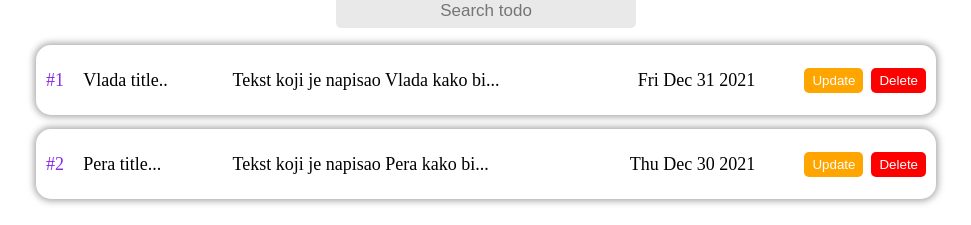
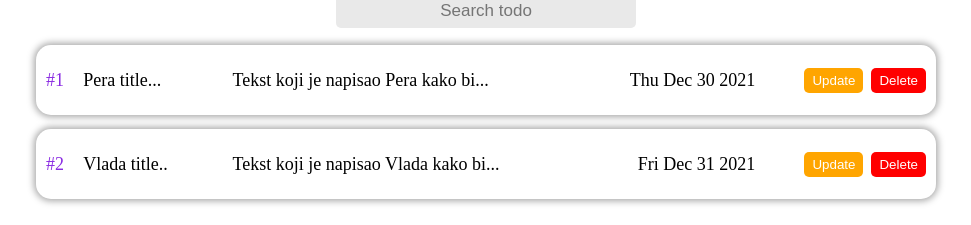
Before and after one commit to TimotijevicVlada/Todo_React_TypeScript-CRUD-, a React (Create React App) app: page / in a window 1280 px wide. Shown: the part 153-378 px from the top of the page, without its empty margins (154-1125 px from the left). Built offline with nearby package versions, Linux system fonts and the light colour scheme.

Commit message:
Search and sort functionality done

```diff
--- a/src/components/Todos.tsx
+++ b/src/components/Todos.tsx
@@ -24,7 +24,22 @@ const Todos = () => {
     const [crateFormVisible, setCreateFormVisible] = useState<boolean>(false);
     const [itemForUpdate, setItemForUpdate] = useState<TodosProps[]>([]);
     const [updateFormVisible, setUpdateFormVisible] = useState<boolean>(false);
+    const [search, setSearch] = useState<string>("");
 
+    //Variable that sort all todos ascending by date
+    const sortedTodos = todos.sort((a: TodosProps, b: TodosProps) => new Date(a.date) > new Date(b.date) ? 1 : -1);
+
+    //Variable that represent searched todos
+    const searchedTodos = sortedTodos.filter((item) =>
+        item.title.toLowerCase().includes(search.toLowerCase())
+    );
+
+    //Function that set searched todo
+    const handleSearch = (e: React.ChangeEvent<HTMLInputElement>) => {
+        setTimeout(() => {
+            setSearch(e.target.value);
+        }, 500)
+    }
 
     return (
         <div className='todos_wrapper'>
@@ -33,13 +48,13 @@ const Todos = () => {
                 <button onClick={() => setCreateFormVisible(true)}>Create new todo</button>
             </div>
             <div className='search_todos'>
-                <input type="text" placeholder='Search todo' />
+                <input  onChange={(e) => handleSearch(e)} type="text" placeholder='Search todo' />
             </div>
-            <Todo todos={todos} setTodos={setTodos} setItemForUpdate={setItemForUpdate} setUpdateFormVisible={setUpdateFormVisible}/>
+            <Todo todos={searchedTodos} setTodos={setTodos} setItemForUpdate={setItemForUpdate} setUpdateFormVisible={setUpdateFormVisible} />
 
             {crateFormVisible && <CreateTodo todos={todos} setTodos={setTodos} setCreateFormVisible={setCreateFormVisible} />}
 
-            {updateFormVisible && <UpdateTodo itemForUpdate={itemForUpdate} todos={todos} setTodos={setTodos} setUpdateFormVisible={setUpdateFormVisible}/> }
+            {updateFormVisible && <UpdateTodo itemForUpdate={itemForUpdate} todos={todos} setTodos={setTodos} setUpdateFormVisible={setUpdateFormVisible} />}
         </div>
     )
 }
```
